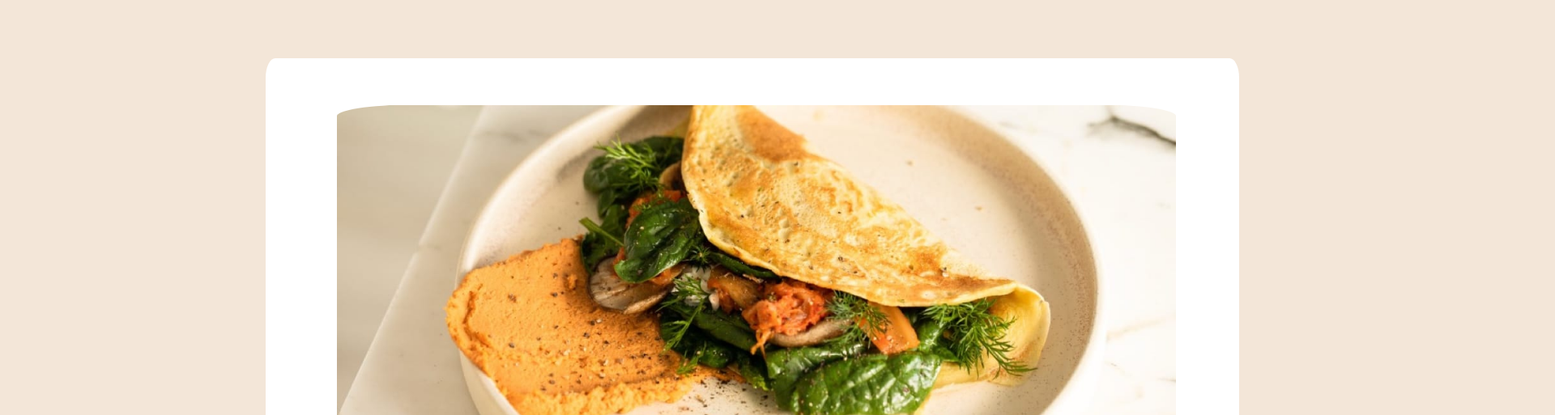
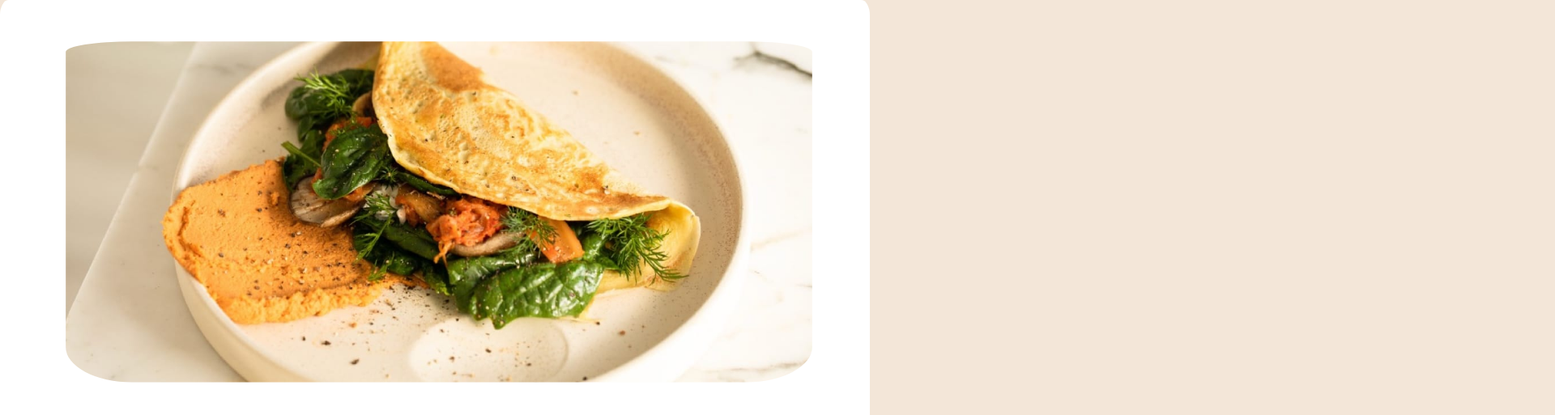
Before and after one commit to jariwarlord/Recipe, a plain HTML site: page index.html in a window 1280 px wide. Shown: the top 513 px of the page at 81% size, 1920 px wide, since content can reach past the window. Drawn offline with Linux system fonts and the light colour scheme.

Commit message:
Update index.html

```diff
--- a/index.html
+++ b/index.html
@@ -12,16 +12,10 @@
   <!-- Feel free to remove these styles or customise in your own stylesheet 👍 -->
   <style>
     body{
-      background-color:  hsl(30, 54%, 90%);
-      padding-top: 5%;
-      padding-left: 25%;
-      padding-right: 20%;
-      align-items: center;
-      font-size: x-large;
-      font-size-adjust: initial;
-      width: 1440px;
+      background-color: hsl(30, 54%, 90%);
       font-family: 'Outfit', sans-serif;
       font-weight: 400;
+      margin: 0;
     }
     .attribution { font-size: 11px; text-align: center; }
     .attribution a { color: hsl(228, 45%, 44%); }
```
